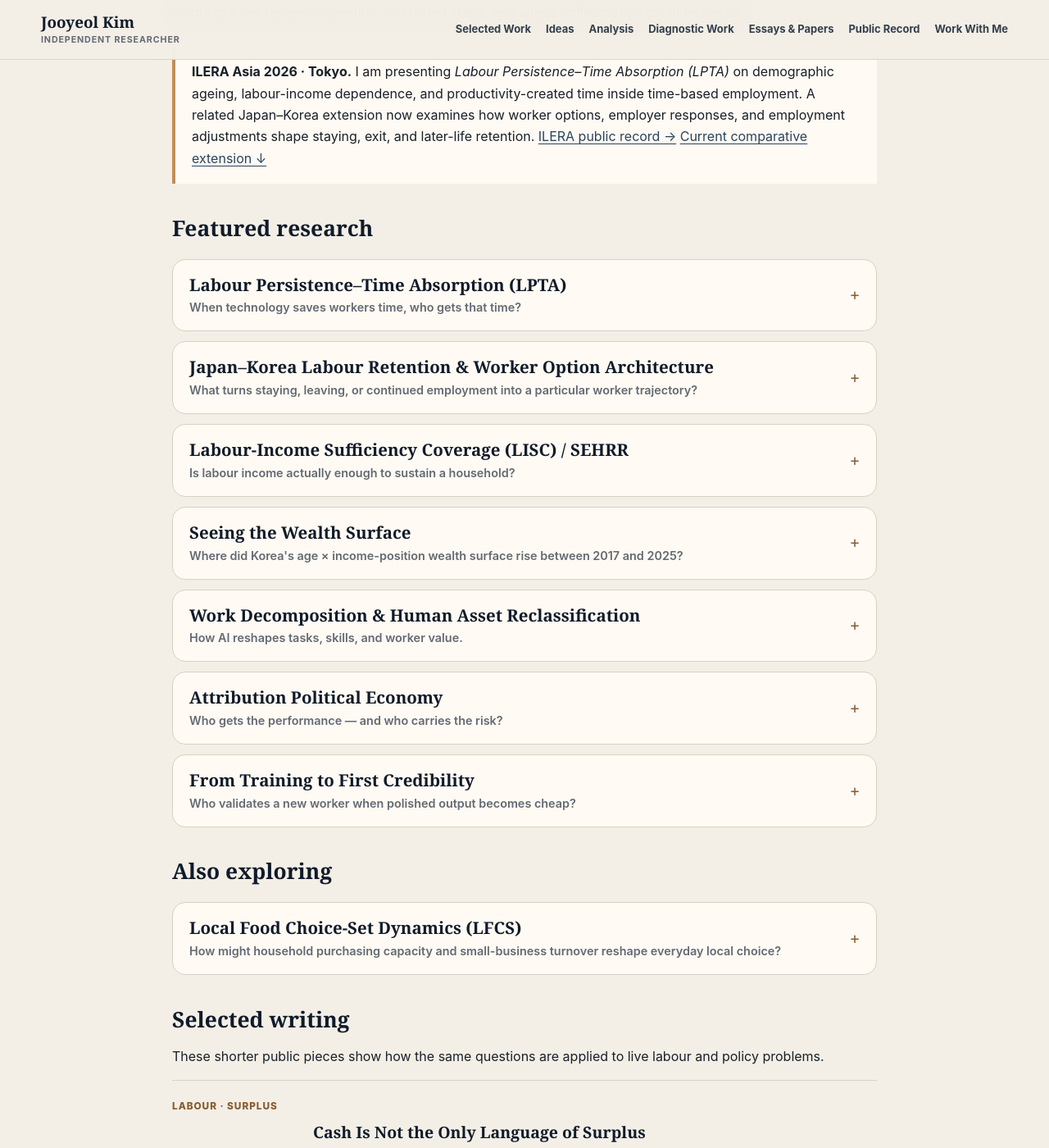
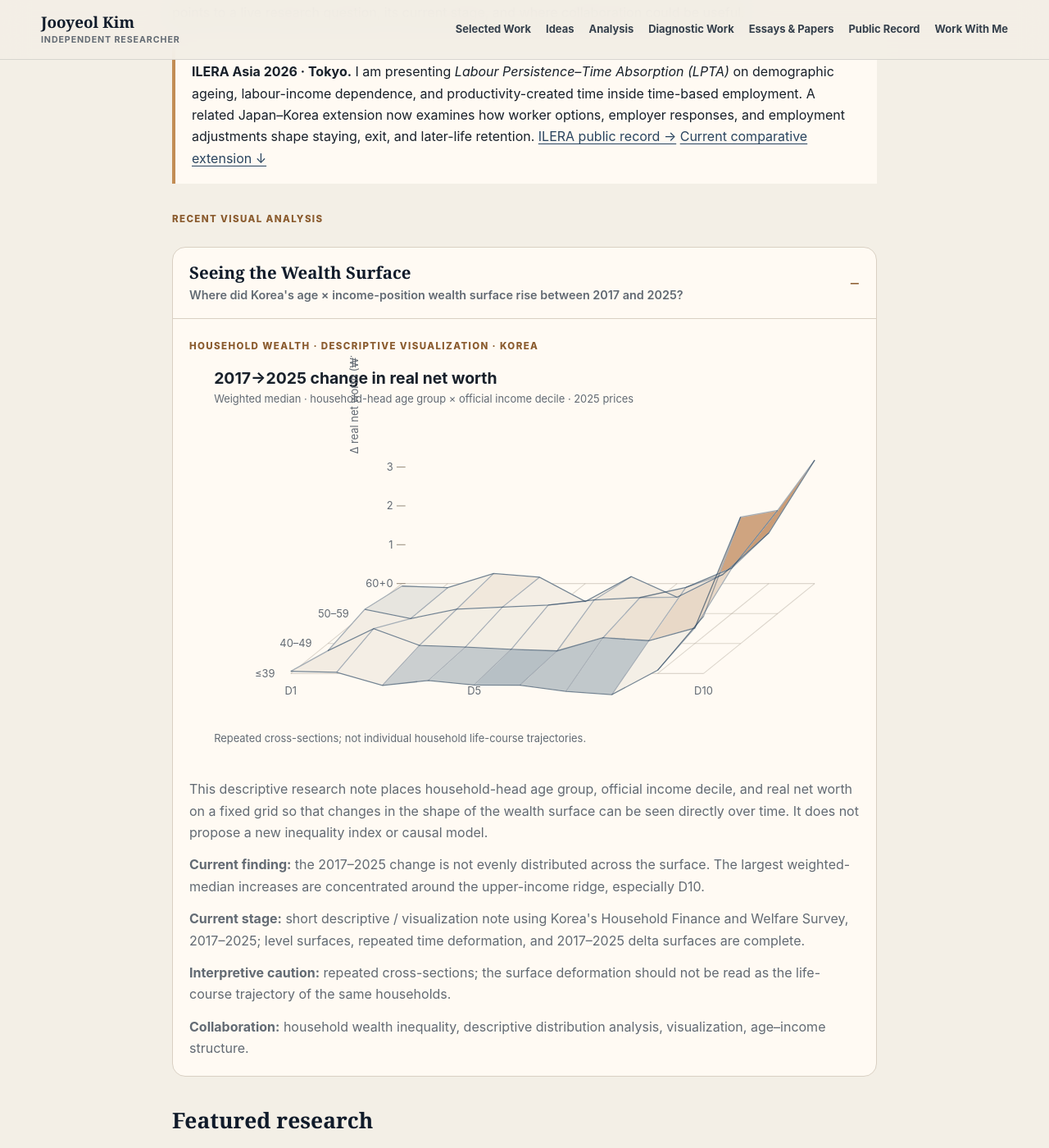
Before and after one commit to jooyeolkim1990/jooyeolkim1990.github.io, a Jekyll site: the page built from current-work/index.md, in a window 1280 px wide and 1400 px high, scrolled down 326 px. Shown: the whole window at 82% size. Built offline with Jekyll 4.4.1, drawn with Linux system fonts in a browser that asks for light colours.

Commit message:
Feature wealth surface visual above current research list

```diff
--- a/current-work/index.md
+++ b/current-work/index.md
@@ -11,6 +11,25 @@
 
 <div class="page-note">
 <strong>ILERA Asia 2026 · Tokyo.</strong> I am presenting <em>Labour Persistence–Time Absorption (LPTA)</em> on demographic ageing, labour-income dependence, and productivity-created time inside time-based employment. A related Japan–Korea extension now examines how worker options, employer responses, and employment adjustments shape staying, exit, and later-life retention. <a href="/records/ILERA_Asia_2026_Accepted_Oral_Presentation_Record_JooyeolKim.pdf">ILERA public record →</a> <a href="#japan-korea-worker-options">Current comparative extension ↓</a>
+</div>
+
+<div class="section-kicker">Recent visual analysis</div>
+<div class="current-work-list">
+  <details class="current-work-item" open>
+    <summary>
+      <span class="current-work-title">Seeing the Wealth Surface</span>
+      <span class="current-work-hook">Where did Korea's age × income-position wealth surface rise between 2017 and 2025?</span>
+    </summary>
+    <div class="current-work-body">
+      <span class="card-label">Household wealth · descriptive visualization · Korea</span>
+      <p><img src="/assets/images/hfw-delta-median-2017-2025.svg" alt="2017 to 2025 change in weighted median real household net worth in Korea by household-head age group and official income decile" loading="eager"></p>
+      <p>This descriptive research note places household-head age group, official income decile, and real net worth on a fixed grid so that changes in the shape of the wealth surface can be seen directly over time. It does not propose a new inequality index or causal model.</p>
+      <p><strong>Current finding:</strong> the 2017–2025 change is not evenly distributed across the surface. The largest weighted-median increases are concentrated around the upper-income ridge, especially D10.</p>
+      <p><strong>Current stage:</strong> short descriptive / visualization note using Korea's Household Finance and Welfare Survey, 2017–2025; level surfaces, repeated time deformation, and 2017–2025 delta surfaces are complete.</p>
+      <p><strong>Interpretive caution:</strong> repeated cross-sections; the surface deformation should not be read as the life-course trajectory of the same households.</p>
+      <p><strong>Collaboration:</strong> household wealth inequality, descriptive distribution analysis, visualization, age–income structure.</p>
+    </div>
+  </details>
 </div>
 
 ## Featured research
@@ -53,22 +72,6 @@
       <p>This line separates labour-market income sufficiency from household total-resource adequacy and asks how far earnings actually cover selected living or household-reproduction requirements.</p>
       <p><strong>Current stage:</strong> a Korea–UK–US portability pilot for LISC is closed; current work is moving toward literature positioning, benchmark comparability, decomposition, and links to household-level sufficiency analysis.</p>
       <p><strong>Collaboration:</strong> living wages, income adequacy, household reproduction, in-work insufficiency, comparative labour-market data, social protection.</p>
-    </div>
-  </details>
-
-  <details class="current-work-item">
-    <summary>
-      <span class="current-work-title">Seeing the Wealth Surface</span>
-      <span class="current-work-hook">Where did Korea's age × income-position wealth surface rise between 2017 and 2025?</span>
-    </summary>
-    <div class="current-work-body">
-      <span class="card-label">Household wealth · descriptive visualization · Korea</span>
-      <p><img src="/assets/images/hfw-delta-median-2017-2025.svg" alt="2017 to 2025 change in weighted median real household net worth in Korea by household-head age group and official income decile" loading="lazy"></p>
-      <p>This descriptive research note places household-head age group, official income decile, and real net worth on a fixed grid so that changes in the shape of the wealth surface can be seen directly over time. It does not propose a new inequality index or causal model.</p>
-      <p><strong>Current finding:</strong> the 2017–2025 change is not evenly distributed across the surface. The largest weighted-median increases are concentrated around the upper-income ridge, especially D10.</p>
-      <p><strong>Current stage:</strong> short descriptive / visualization note using Korea's Household Finance and Welfare Survey, 2017–2025; level surfaces, repeated time deformation, and 2017–2025 delta surfaces are complete.</p>
-      <p><strong>Interpretive caution:</strong> repeated cross-sections; the surface deformation should not be read as the life-course trajectory of the same households.</p>
-      <p><strong>Collaboration:</strong> household wealth inequality, descriptive distribution analysis, visualization, age–income structure.</p>
     </div>
   </details>
 
```
